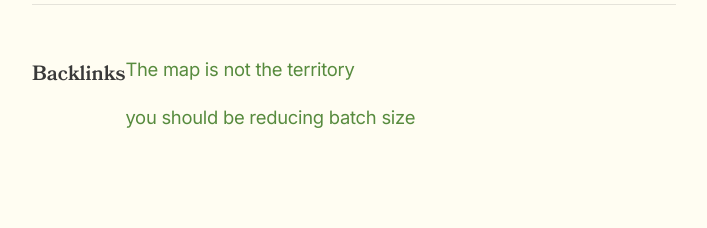
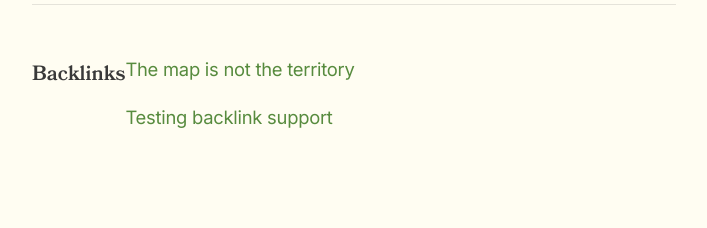
Before and after one commit to jmohsenin/jmohsenin.github.io, a Jekyll site: the page built from _notes/reduce-batch-size.md, in a window 1280 px wide. Shown: the part 1700-1928 px from the top of the page, without its empty margins (286-993 px from the left). Built offline with Jekyll 4.4.1, drawn with Linux system fonts in a browser that asks for light colours.

```diff
--- a/_notes/map-territory.md
+++ b/_notes/map-territory.md
@@ -3,4 +3,4 @@ layout: note
 title:  "The map is not the territory"
 ---
 
-[you should be reducing batch size]({% link _notes/reduce-batch-size.md %})
+[Testing backlink support]({% link _notes/reduce-batch-size.md %})
```
Also changed, not shown: 3 other files.
